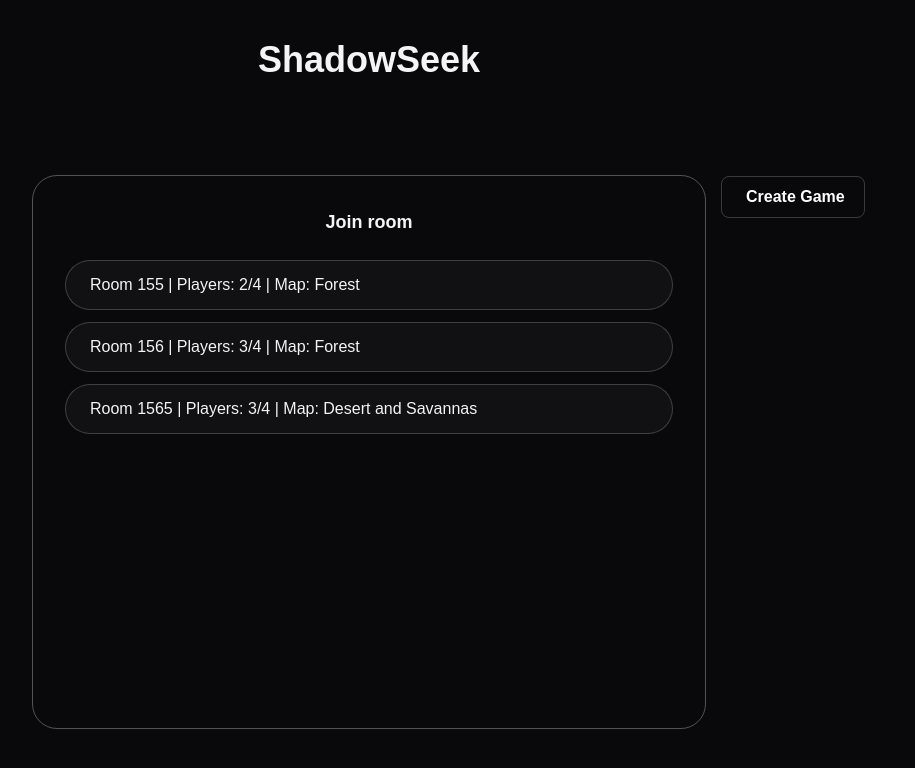
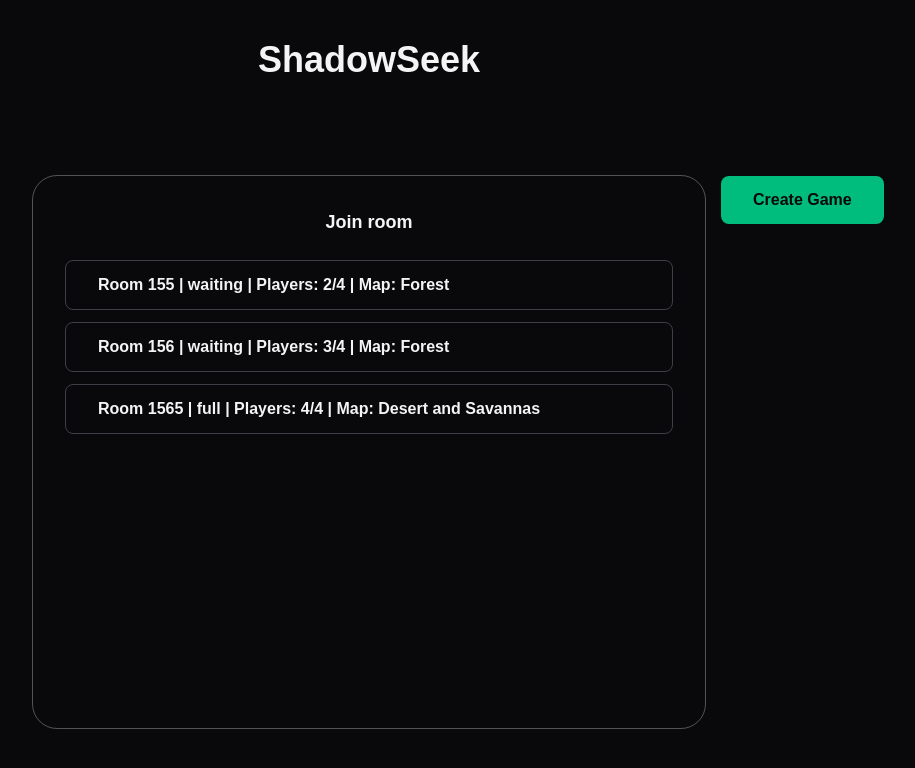
Before and after one commit to Chainblocker64/Shadow-Seek, a Next.js app in the folder frontend/: page /lobby in a window 1280 px wide. Shown: the top 768 px of the page, without its empty margins (271-1186 px from the left). Built offline with nearby package versions, Linux system fonts and the light colour scheme.

Commit message:
Update lobby UI

```diff
--- a/frontend/app/globals.css
+++ b/frontend/app/globals.css
@@ -62,10 +62,6 @@ body {
   @apply border-t border-zinc-800 px-6 py-5 text-center text-sm text-zinc-500;
 }
 
-.room-list-item {
-  @apply rounded-full border border-white/20 bg-zinc-900/60 px-6 py-3 text-left transition hover:border-emerald-400/40 hover:bg-zinc-900;
-}
-
 .header {
   @apply mb-8 text-center text-4xl font-semibold;
 }
--- a/frontend/app/lobby/page.tsx
+++ b/frontend/app/lobby/page.tsx
@@ -18,8 +18,8 @@ export default function Lobby() {
     },
     {
       id: 1565,
-      players: ["player3", "player4", "player5"],
-      status: "waiting",
+      players: ["player6", "player7", "player8", "player9"],
+      status: "full",
       maxPlayers: 4,
       map: "Desert and Savannas",
     },
@@ -32,20 +32,18 @@ export default function Lobby() {
           <div className="px-4 sm:px-6 lg:px-8 py-8 outline outline-white/30 rounded-3xl flex flex-1 flex-col">
             <div className="mb-6 flex items-center justify-between lg:justify-center">
               <p className="text-lg font-semibold">Join room</p>
-              <button className="whitespace-nowrap rounded-lg border border-white/20 bg-transparent px-4 py-1.5 text-sm font-semibold text-white transition hover:bg-white/10 lg:hidden">
-                Create Game
-              </button>
+              <button className="primary-button lg:hidden">Create Game</button>
             </div>
             <div className="flex flex-col gap-3">
               {rooms.map((room) => (
                 <div
-                  className="room-list-item"
+                  className="secondary-link text-left"
                   key={room.id}
-                >{`Room ${room.id} | Players: ${room.players.length}/${room.maxPlayers} | Map: ${room.map}`}</div>
+                >{`Room ${room.id} | ${room.status} | Players: ${room.players.length}/${room.maxPlayers} | Map: ${room.map}`}</div>
               ))}
             </div>
           </div>
-          <button className="absolute left-full top-0 ml-4 hidden w-36 whitespace-nowrap rounded-lg border border-white/20 bg-transparent px-6 py-2 font-semibold text-white transition hover:bg-white/10 lg:block">
+          <button className="primary-button absolute left-full top-0 ml-4 hidden whitespace-nowrap lg:block">
             Create Game
           </button>
         </div>
```
